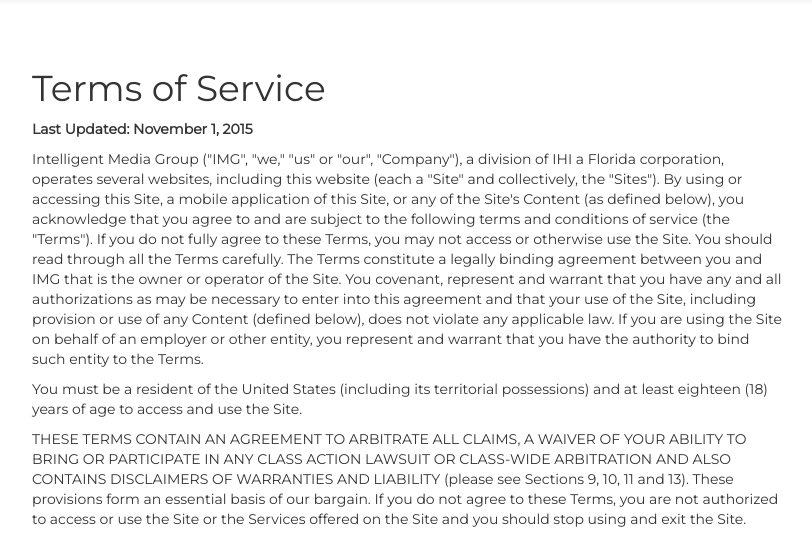
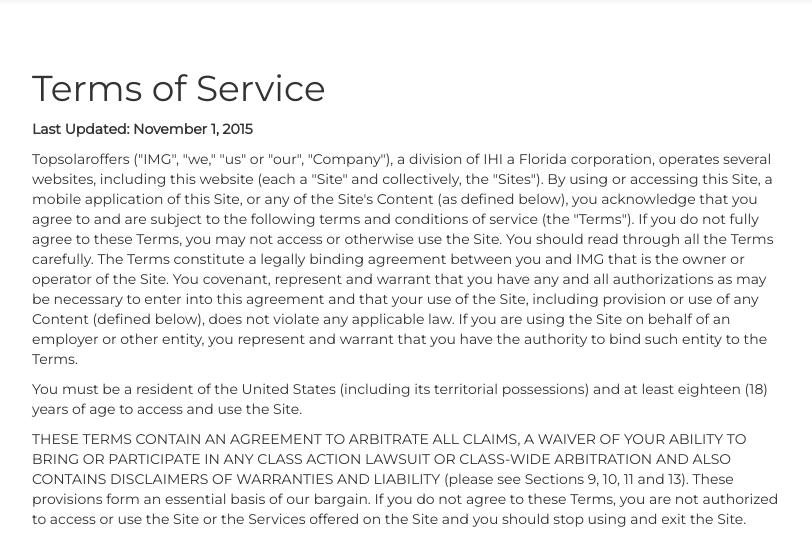
Before and after one commit to increase21/gratis-solar, a PHP site: page /terms.php in a window 1280 px wide. Shown: the part 51-610 px from the top of the page, without its empty margins (233-1045 px from the left). Run offline with PHP 8.4, Linux system fonts and the light colour scheme; some libraries are stand-ins or nearby versions.

Commit message:
Modified the terms and conditions

```diff
--- a/privacy.php
+++ b/privacy.php
@@ -83,7 +83,7 @@
 
             <h3>Introduction</h3>
             <p class="justify">
-                Thank you for visiting topsolaroffers.com a site run by Intelligent Media Group. Intelligent Media Group                ("we", "us") is committed to protecting the privacy of your personally identifiable information. We provide this privacy
+                Thank you for visiting Topsolaroffers.com. Topsolaroffers.com ("we", "us") is committed to protecting the privacy of your personally identifiable information. We provide this privacy
                 policy ("Privacy Policy") in order to explain our online information practices and the choices you can make about the way
                 your information is used by us. You must agree to this Privacy Policy, in its entirety, including our use of cookies.
                 Your acceptance of both this Privacy Policy and our use of cookies on the Site shall be deemed a blanket acceptance of such
--- a/terms.php
+++ b/terms.php
@@ -78,7 +78,7 @@
 
             <h1>Terms of Service</h1>
             <p><b>Last Updated:  November 1, 2015</b></p>
-          <p class="justify">Intelligent Media Group ("IMG", "we," "us" or "our", "Company"), a division of IHI a Florida corporation, operates several websites, including this website (each a "Site"
+          <p class="justify">Topsolaroffers ("IMG", "we," "us" or "our", "Company"), a division of IHI a Florida corporation, operates several websites, including this website (each a "Site"
            and collectively, the "Sites"). By using or accessing this Site, a mobile application of this Site, or any of the Site's Content (as defined below), you acknowledge that you
             agree to and are subject to the following terms and conditions of service (the "Terms"). If you do not fully agree to these Terms, you may not access or otherwise use the
              Site. You should read through all the Terms carefully. The Terms constitute a legally binding agreement between you and IMG that is the owner or operator of the
@@ -284,7 +284,7 @@
                    <p class="justify"><b>15. Notices.</b> Except as explicitly stated otherwise, any notices shall be submitted (in the case of you contacting us) by certified postal mail, return receipt
                     requested, to:<br />
           <br />
-          Intelligent Media Group <br />
+          Topsolaroffers <br />
           1655 Palm Beach Lakes Blvd.<br>Suite C-1005<br>West Palm Beach, FL 33401<br />
           Attn:  Legal Dept.<br />
           <br />
```
